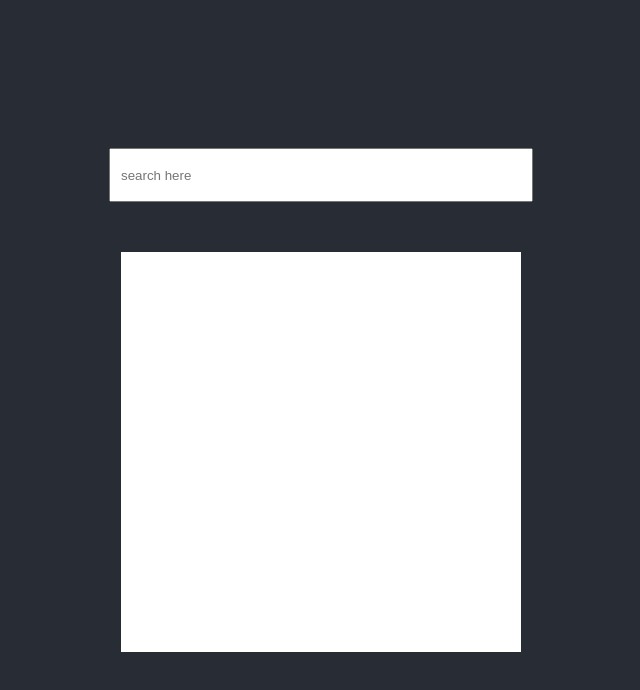
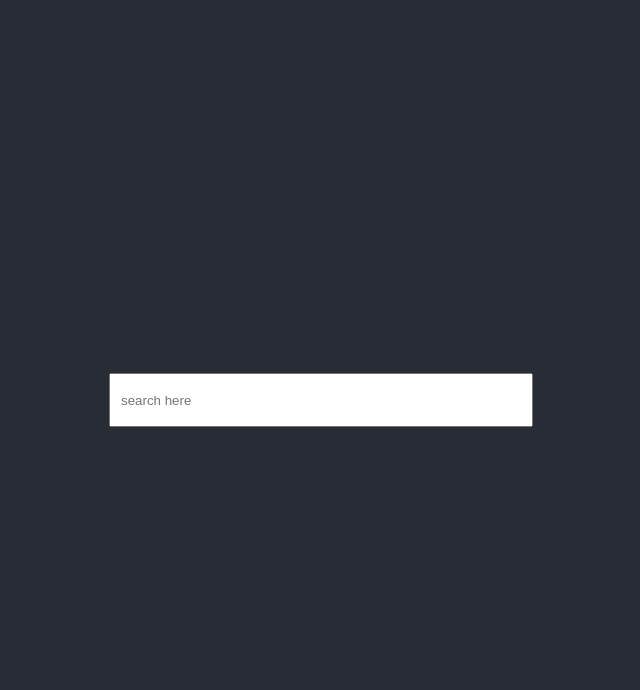
Before and after one commit to akotonyStark/react-debouncing, a React (Create React App) app: page / in a window 1280 px wide. Shown: the top 690 px of the page, without its empty margins (319-959 px from the left). Built offline with nearby package versions, Linux system fonts and the light colour scheme.

Commit message:
debounce autocomplete function

```diff
--- a/src/App.js
+++ b/src/App.js
@@ -1,7 +1,30 @@
 import logo from './logo.svg'
 import './App.css'
+import { useCallback, useState } from 'react'
 
 function App() {
+  const [suggestions, setSuggestions] = useState('')
+
+  const debounce = (func) => {
+    let timer
+    return function (...args) {
+      const context = this
+      if (timer) clearTimeout(timer)
+      timer = setTimeout(() => {
+        timer = null
+        func.apply(context, args)
+      }, 500)
+    }
+  }
+
+  const handleChange = (value) => {
+    fetch(`https://demo.dataverse.org/api/search?q=${value}`)
+      .then((res) => res.json())
+      .then((json) => setSuggestions(json.data.items))
+  }
+
+  const optimizedFn = useCallback(debounce(handleChange), [])
+
   return (
     <div className='App'>
       <header className='App-header'>
@@ -9,9 +32,15 @@ function App() {
           type='text'
           style={{ width: 400, height: 30, padding: 10 }}
           placeholder='search here'
+          onKeyDown={(e) => optimizedFn(e.target.value)}
         />
 
-        <div style={styles.results}>Res</div>
+        {suggestions.length > 0 &&
+          suggestions.map((item, i) => (
+            <div key={i} style={styles.results}>
+              {item.name}
+            </div>
+          ))}
       </header>
     </div>
   )
@@ -21,9 +50,10 @@ export default App
 
 const styles = {
   results: {
-    height: 400,
-    width: 400,
+    height: 40,
+    width: 423,
     background: 'white',
-    marginTop: 50,
+    color: 'black',
+    marginTop: 1,
   },
 }
```
